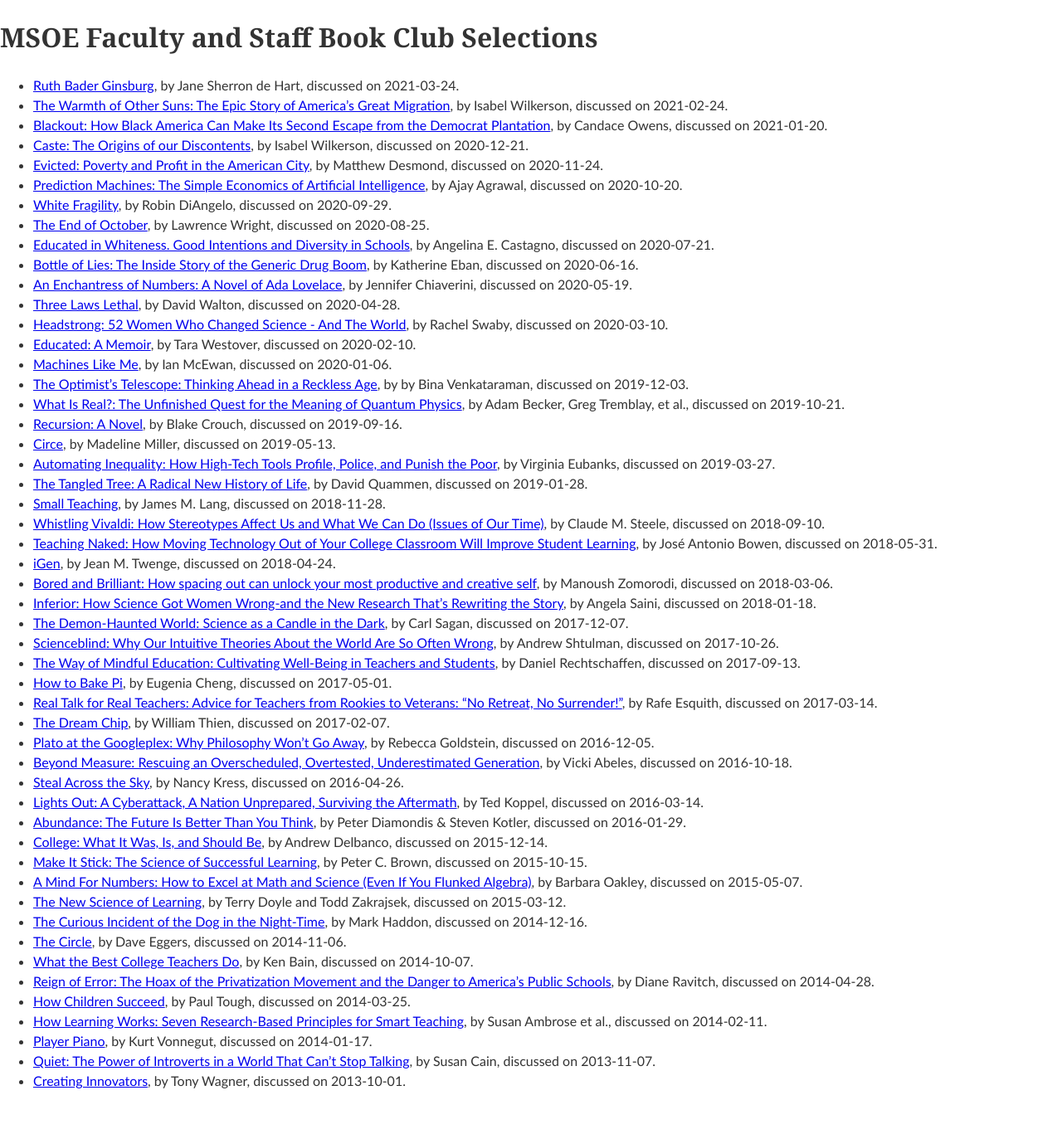
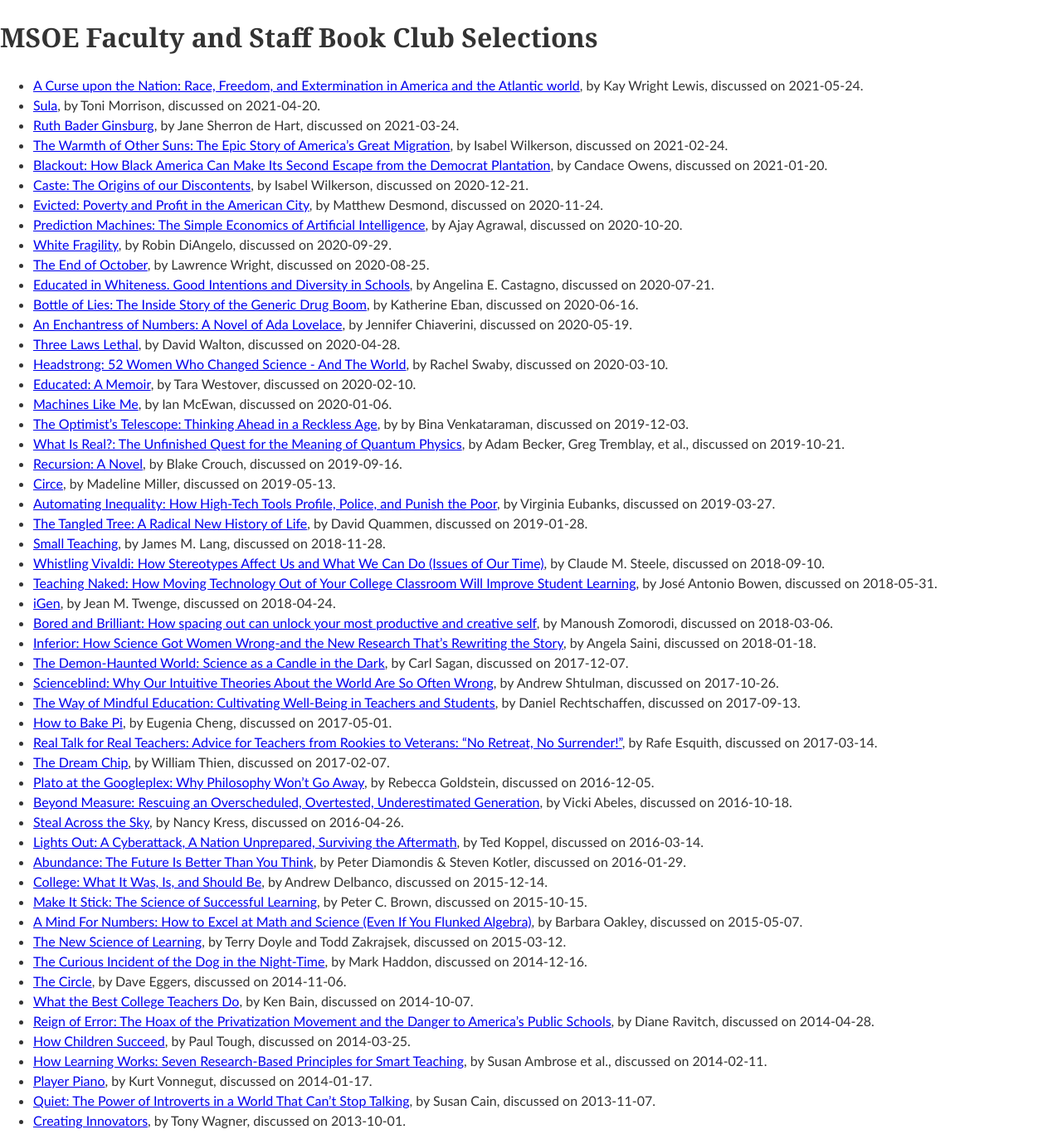
Before and after one commit to edurant/edurant.github.io, a Jekyll site: the page built from misc/bookClub.md, in a window 1280 px wide. Shown: the whole page at 83% size. Built offline with Jekyll 4.4.1, drawn with Linux system fonts in a browser that asks for light colours; our own code applies the rules of GitHub Pages for plain Markdown files; before the commit the page ends 1331 px from its top, so only the background shows below that.

Commit message:
msoe book club: + April & May

```diff
--- a/misc/bookClub.md
+++ b/misc/bookClub.md
@@ -1,8 +1,10 @@
 ---
 title: "MSOE Faculty and Staff Book Club Selections"
-date: 2021-01-14 16:44:30 -0600
+date: 2021-02-25 10:08:30 -0600
 ---
 
+* [A Curse upon the Nation: Race, Freedom, and Extermination in America and the Atlantic world](https://bookshop.org/books/a-curse-upon-the-nation-race-freedom-and-extermination-in-america-and-the-atlantic-world/9780820351278), by Kay Wright Lewis, discussed on 2021-05-24.
+* [Sula](https://bookshop.org/books/sula/9781400033430), by Toni Morrison, discussed on 2021-04-20.
 * [Ruth Bader Ginsburg](https://bookshop.org/books/ruth-bader-ginsburg-a-life/9781984897831), by Jane Sherron de Hart, discussed on 2021-03-24.
 * [The Warmth of Other Suns: The Epic Story of America's Great Migration](https://bookshop.org/books/the-warmth-of-other-suns-the-epic-story-of-america-s-great-migration/9780679763888), by Isabel Wilkerson, discussed on 2021-02-24.
 * [Blackout: How Black America Can Make Its Second Escape from the Democrat Plantation](https://bookshop.org/books/blackout-how-black-america-can-make-its-second-escape-from-the-democrat-plantation/9781982133276), by Candace Owens, discussed on 2021-01-20.
```
